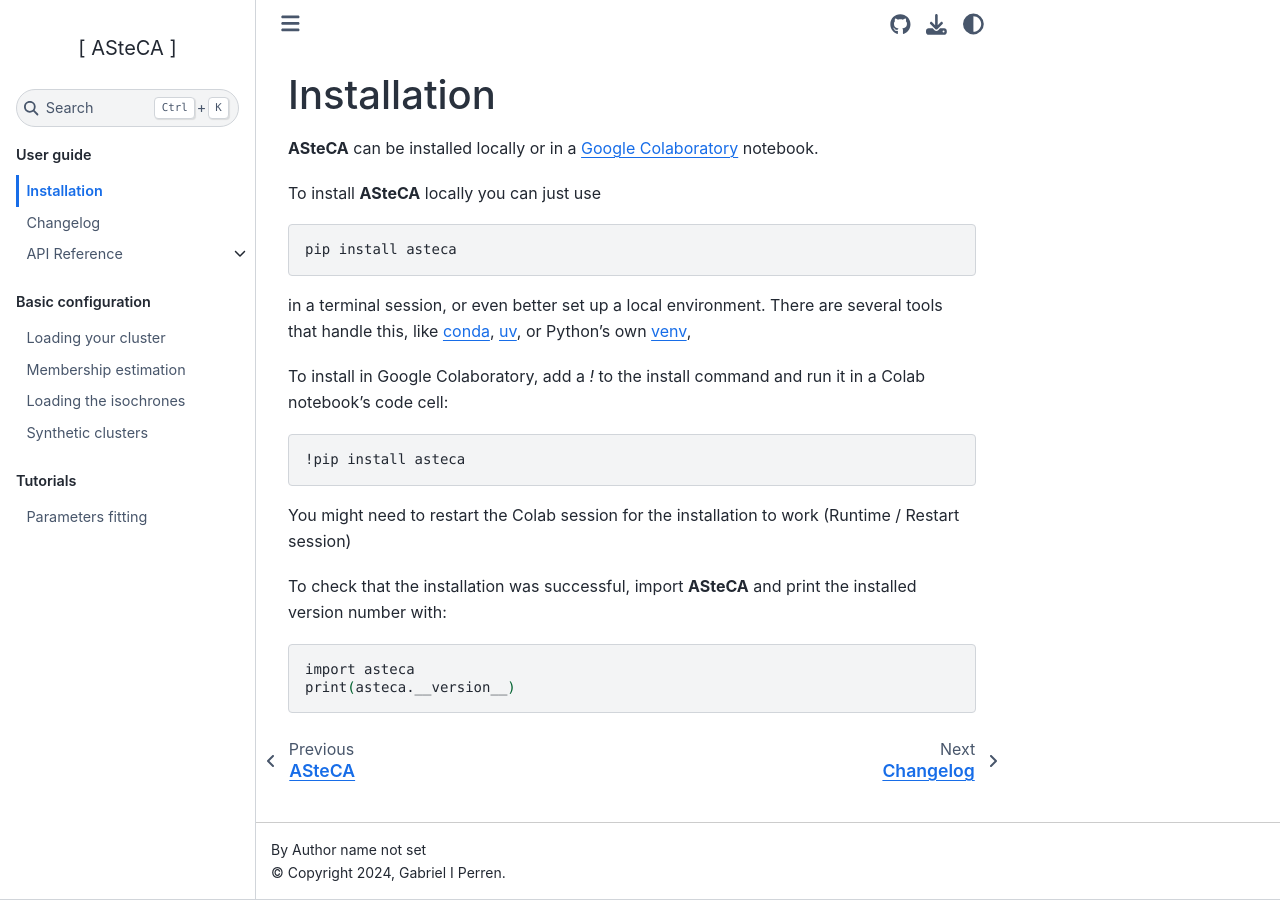
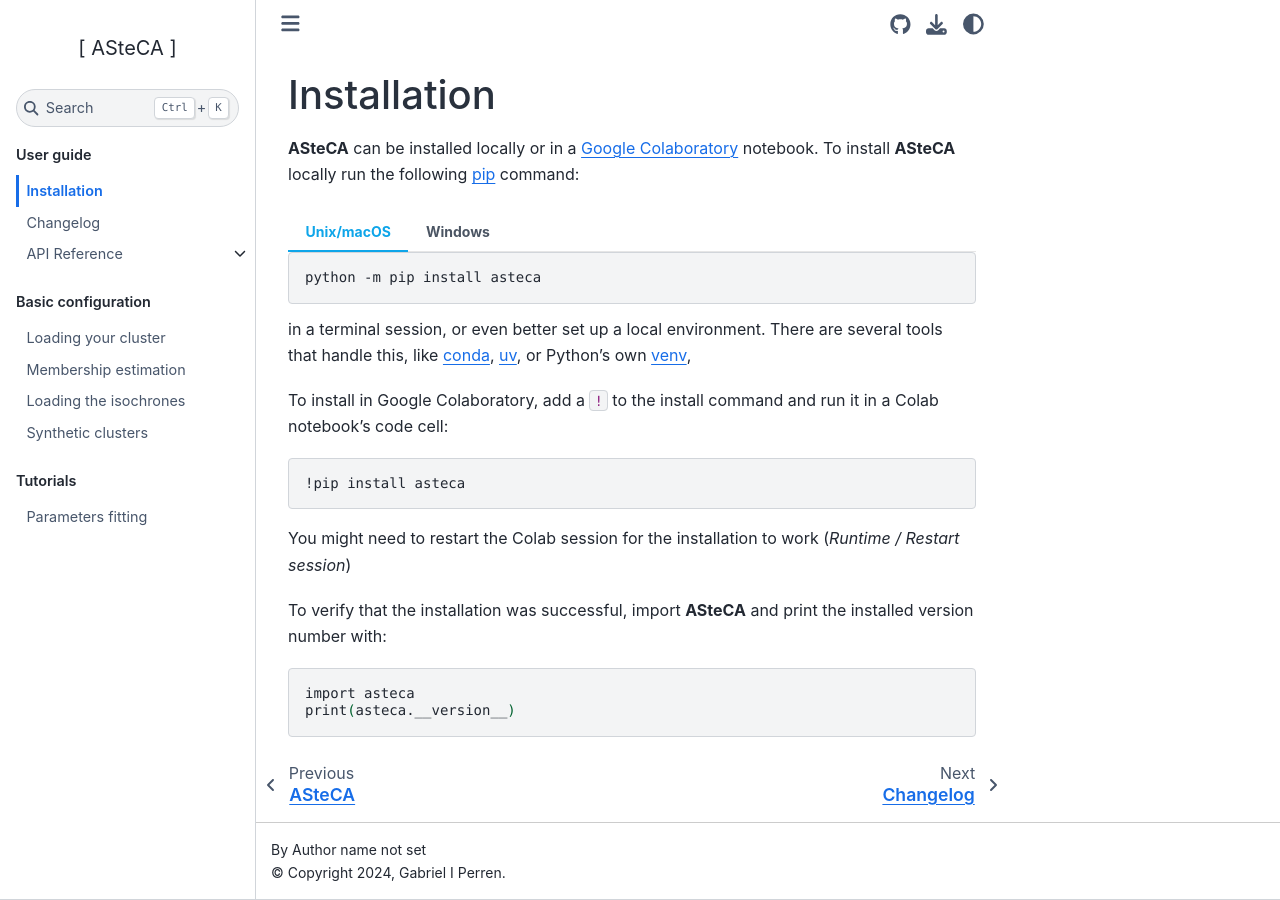
Before and after one commit to asteca/ASteCA, a Sphinx documentation site: the page built from docs/contents/installation.rst, in a window 1280 px wide. Built offline with Sphinx 7.4.7 and the Sphinx Book theme 1.1.4, drawn with Linux system fonts in a browser that asks for light colours; pages that are not in the unit, such as notebooks, are missing from menus.

Commit message:
use unix/macOS and Windows tab and better pip install command

```diff
--- a/docs/contents/installation.rst
+++ b/docs/contents/installation.rst
@@ -4,19 +4,26 @@
 ############
 
 **ASteCA** can be installed locally or in a
-`Google Colaboratory <https://colab.google/>`_ notebook.
+`Google Colaboratory <https://colab.google/>`_ notebook. To install **ASteCA** locally
+run the following `pip`_ command:
 
-To install **ASteCA** locally you can just use
+.. tab:: Unix/macOS
 
-.. code-block:: bash
+   .. code-block:: shell
 
-  pip install asteca
+      python -m pip install asteca
+
+.. tab:: Windows
+
+   .. code-block:: shell
+
+      py -m pip install asteca
 
 in a terminal session, or even better set up a local environment. There are several
 tools that handle this, like `conda`_, `uv`_, or Python's own `venv`_,
 
 
-To install in Google Colaboratory, add a `!` to the install command and run it in a
+To install in Google Colaboratory, add a ``!`` to the install command and run it in a
 Colab notebook's code cell:
 
 .. code-block:: bash
@@ -24,10 +31,9 @@
   !pip install asteca
 
 You might need to restart the Colab session for the installation to work
-(Runtime / Restart session)
+(*Runtime / Restart session*)
 
-
-To check that the installation was successful, import **ASteCA** and print the
+To verify that the installation was successful, import **ASteCA** and print the
 installed version number with:
 
 .. code-block:: bash
@@ -36,7 +42,7 @@
   print(asteca.__version__)
 
 
-
+.. _pip: https://pip.pypa.io/en/stable/
 .. _conda: https://conda.io/docs/index.html
 .. _uv: https://docs.astral.sh/uv/
 .. _venv: https://docs.python.org/3/library/venv.html
```
